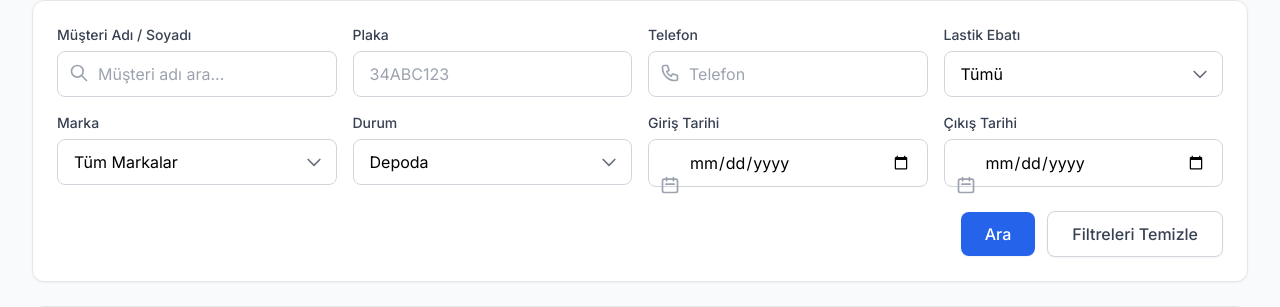
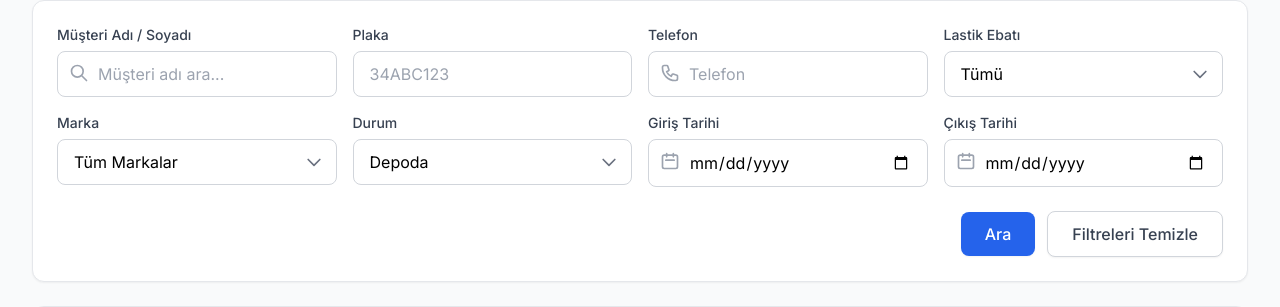
Before and after one commit to TheMeyy/LastikDepoSistemi, a FastAPI app: page / in a window 1280 px wide. Shown: the part 165-472 px from the top of the page. Run offline with FastAPI, Linux system fonts and the light colour scheme; some libraries are stand-ins or nearby versions.

Commit message:
Son güncel hali

```diff
--- a/app/templates/index.html
+++ b/app/templates/index.html
@@ -91,7 +91,7 @@
                         <input type="date" id="entry_date_from" name="entry_date_from"
                                value="{{ query_params.entry_date_from }}"
                                class="w-full px-4 py-2.5 pl-10 border border-gray-300 rounded-lg focus:ring-2 focus:ring-blue-500 focus:border-blue-500 transition-all">
-                        <svg class="absolute left-3 top-9 w-5 h-5 text-gray-400 pointer-events-none" fill="none" stroke="currentColor" viewBox="0 0 24 24">
+                        <svg class="absolute left-3 top-3 w-5 h-5 text-gray-400 pointer-events-none" fill="none" stroke="currentColor" viewBox="0 0 24 24">
                             <path stroke-linecap="round" stroke-linejoin="round" stroke-width="2" d="M8 7V3m8 4V3m-9 8h10M5 21h14a2 2 0 002-2V7a2 2 0 00-2-2H5a2 2 0 00-2 2v12a2 2 0 002 2z"></path>
                         </svg>
                     </div>
@@ -103,7 +103,7 @@
                         <input type="date" id="entry_date_to" name="entry_date_to"
                                value="{{ query_params.entry_date_to }}"
                                class="w-full px-4 py-2.5 pl-10 border border-gray-300 rounded-lg focus:ring-2 focus:ring-blue-500 focus:border-blue-500 transition-all">
-                        <svg class="absolute left-3 top-9 w-5 h-5 text-gray-400 pointer-events-none" fill="none" stroke="currentColor" viewBox="0 0 24 24">
+                        <svg class="absolute left-3 top-3 w-5 h-5 text-gray-400 pointer-events-none" fill="none" stroke="currentColor" viewBox="0 0 24 24">
                             <path stroke-linecap="round" stroke-linejoin="round" stroke-width="2" d="M8 7V3m8 4V3m-9 8h10M5 21h14a2 2 0 002-2V7a2 2 0 00-2-2H5a2 2 0 00-2 2v12a2 2 0 002 2z"></path>
                         </svg>
                     </div>
--- a/app/templates/yeni_lastik.html
+++ b/app/templates/yeni_lastik.html
@@ -102,8 +102,7 @@
                     <label for="brand_note" class="block text-sm font-medium text-gray-700 mb-1.5">Marka Notu / Ek Bilgi</label>
                     <textarea id="brand_note" name="brand_note"
                               class="w-full px-4 py-2.5 border border-gray-300 rounded-lg focus:ring-2 focus:ring-blue-500 focus:border-blue-500 transition-all"
-                              rows="3"
-                              placeholder="Onlar Michelin, sağ arka Lassa, sol arka Petlas gibi..."></textarea>
+                              rows="3"></textarea>
                 </div>
 
                 <div>
```
